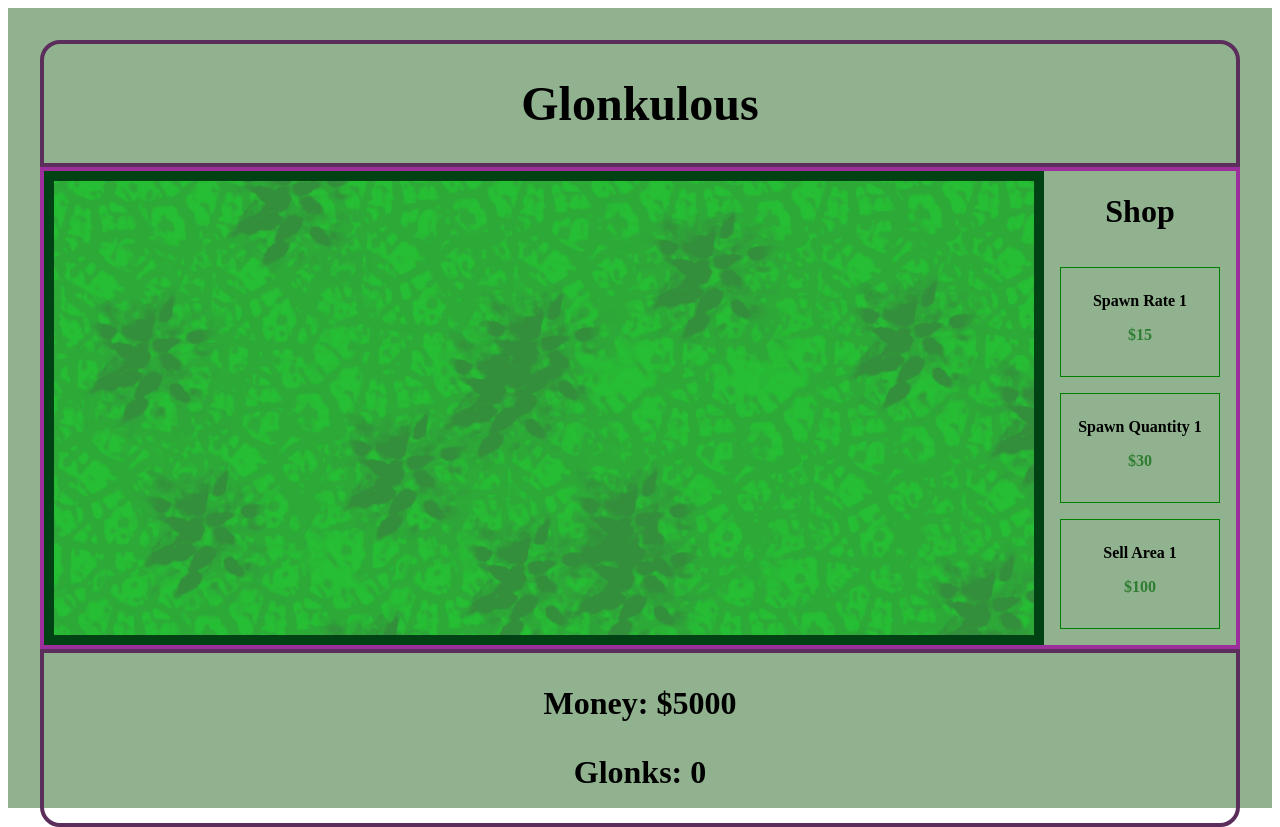
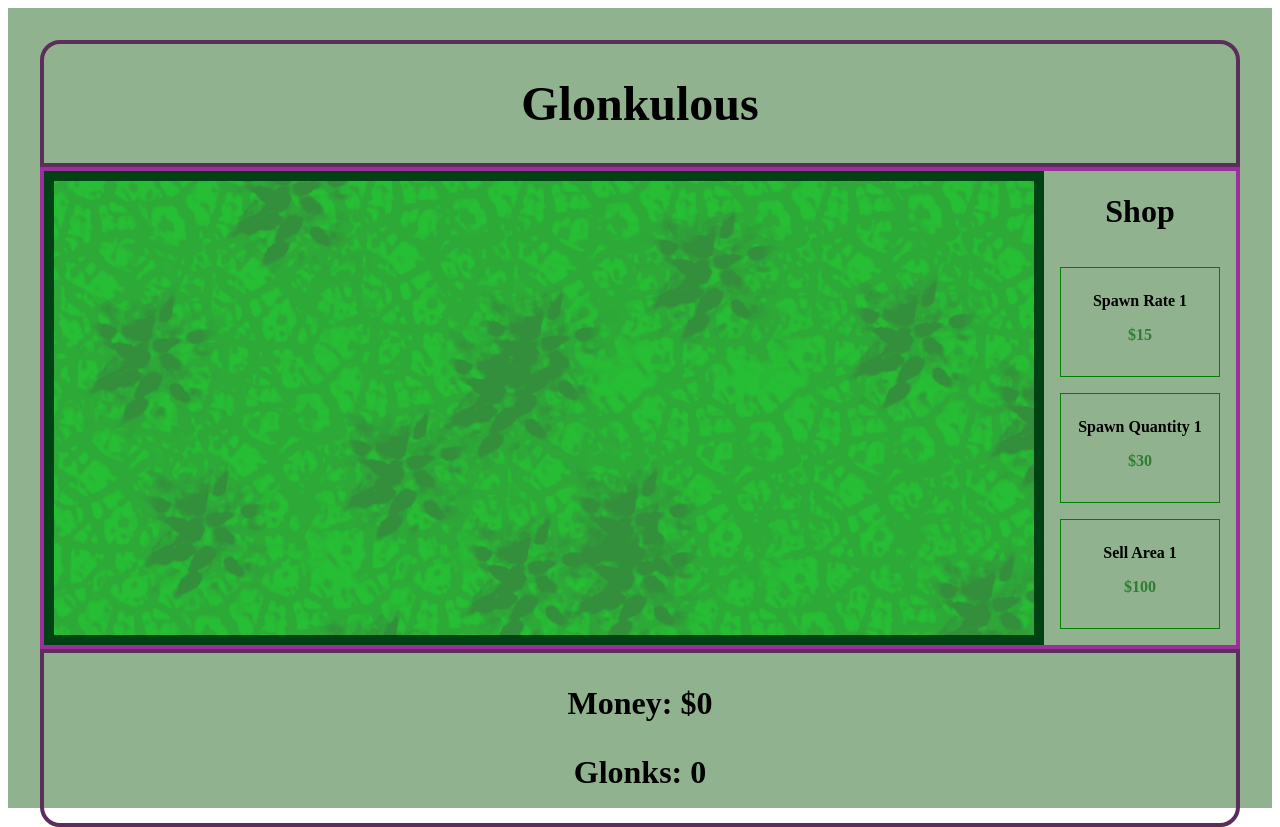
Before and after one commit to JosephHumphrey/CS-332-Final---Glonkulous, a React (Vite) app: page / in a window 1280 px wide. Built offline with nearby package versions, Linux system fonts and the light colour scheme.

Commit message:
Changed maxGlonks and starting money

```diff
--- a/src/App.tsx
+++ b/src/App.tsx
@@ -26,10 +26,10 @@ function RandomNumberInRange(min: number, max: number) {
 
 function App() {
 
-  const [userMoney, setUserMoney] = useState<number>(5000);
+  const [userMoney, setUserMoney] = useState<number>(0);
   const [glonks, setGlonks] = useState<GlonkData[]>([]);
 
-  const max_glonks = 20;
+  const max_glonks = 100;
   const [spawnInterval, setSpawnInterval] = useState(8000);
   const [glonkMinValue] = useState(1);
   const [glonkMaxValue] = useState(5);
--- a/src/Sidebar.tsx
+++ b/src/Sidebar.tsx
@@ -18,9 +18,7 @@ function Sidebar({items, onBuy}: { items: ShopItemData[], onBuy: OnBuyHandler })
                             name={i.name}
                             cost={i.cost}
                             description={i.description}
-                            onBuy={onBuy}
-                            buyable={true}/>
-                            )
+                            onBuy={onBuy}/>)
                     }
 
                     return null;
```
